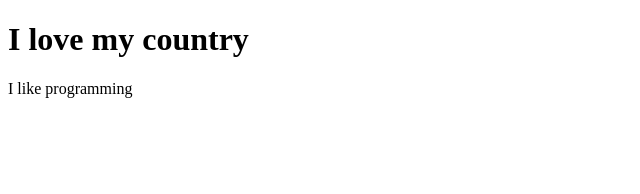
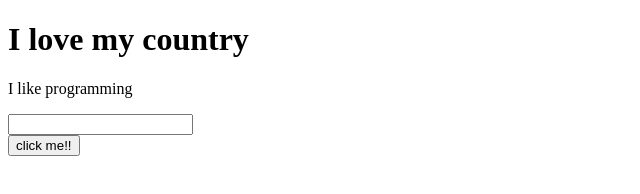
Before and after one commit to TasrinRinbe/Web-development, a plain HTML site: page index.html in a window 1280 px wide. Shown: the whole page, without its empty margins (0-640 px from the left). Drawn offline with Linux system fonts and the light colour scheme.

Commit message:
done adding button

```diff
--- a/index.html
+++ b/index.html
@@ -9,5 +9,8 @@
 <body>
     <h1>I love my country</h1>
     <p>I like programming</p>
+    <input type="text">
+    <br>
+    <button>click me!!</button>
 </body>
 </html>
```
